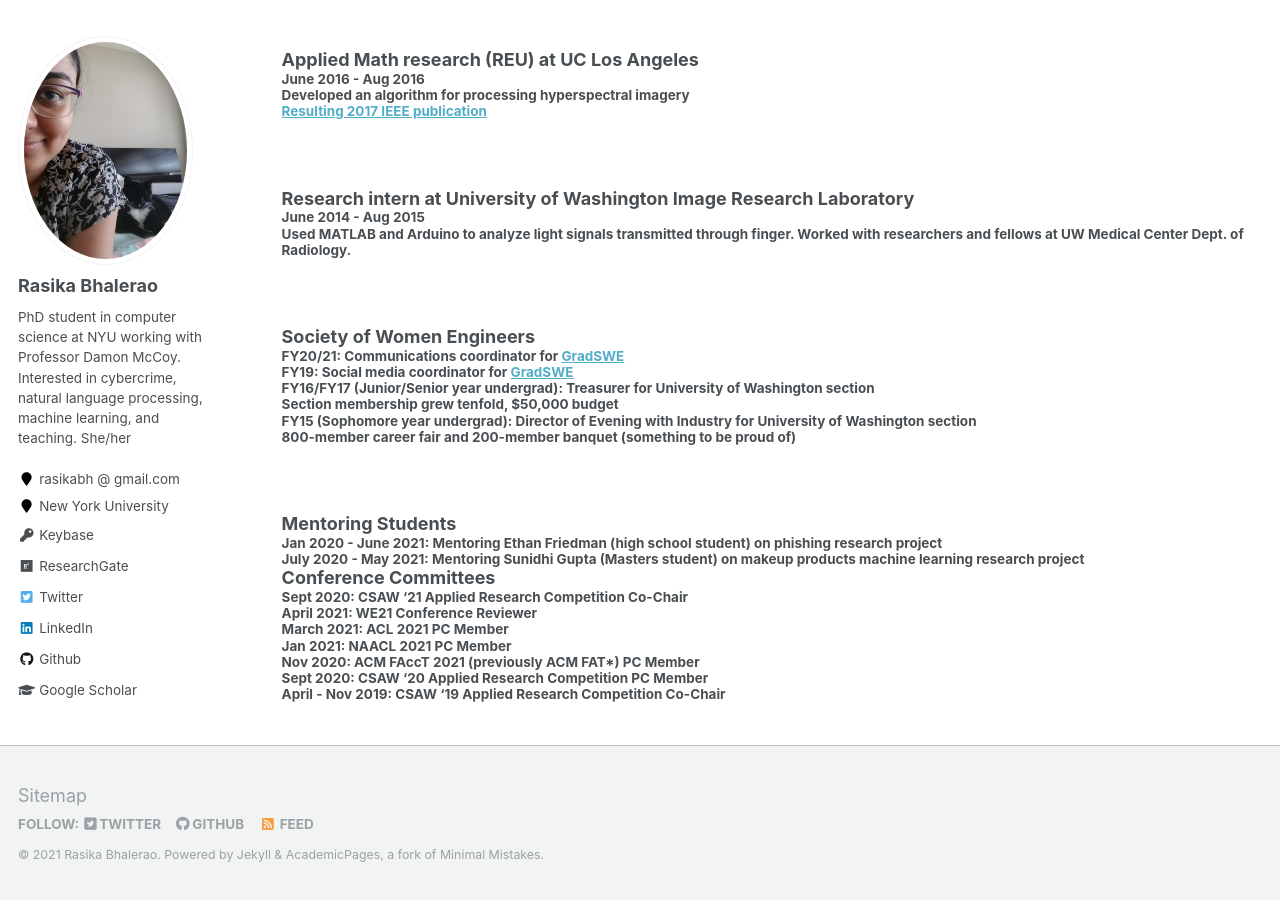
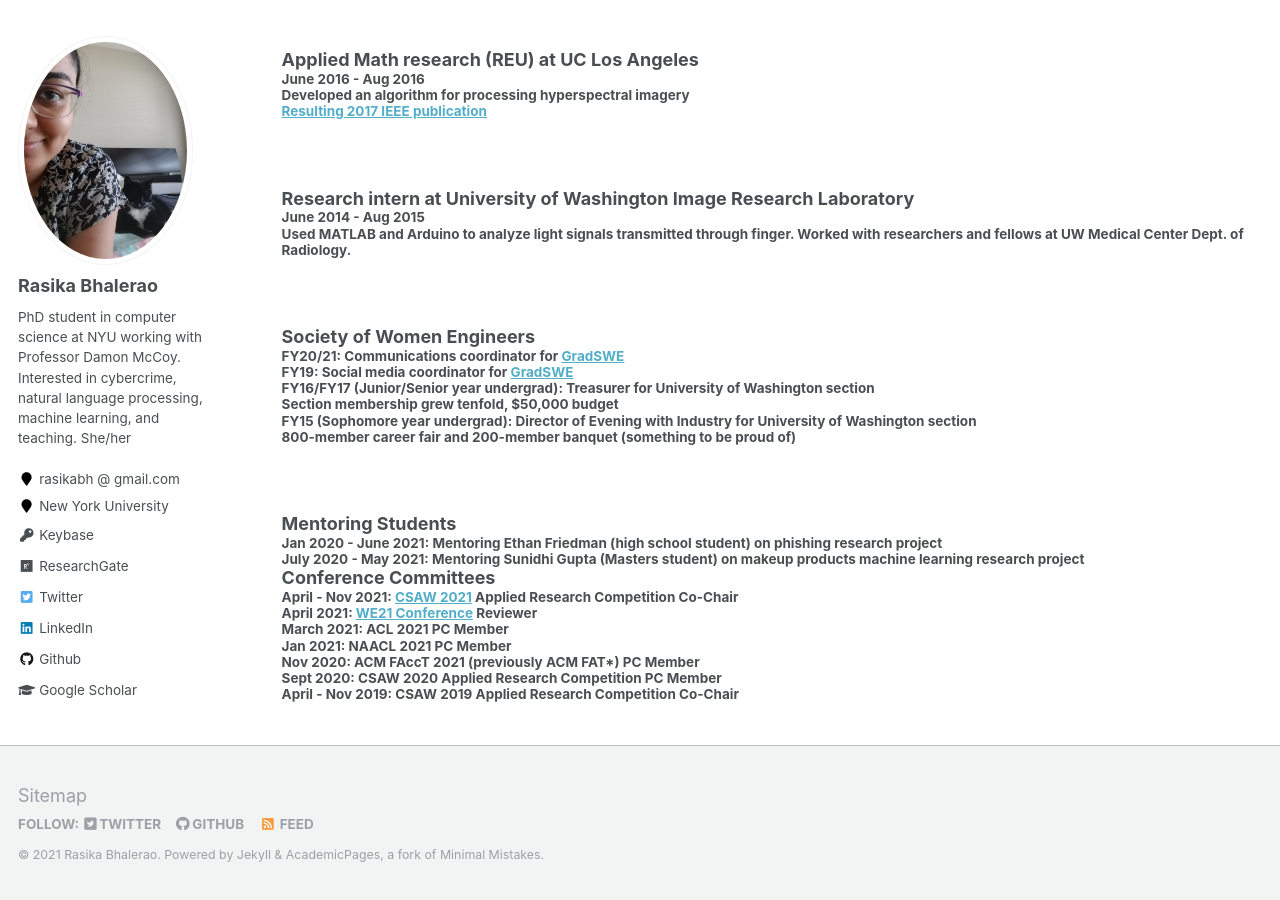
Before and after one commit to rasikabh/rasikabh.github.io, a Jekyll site: the page built from _pages/positions.md, in a window 1280 px wide and 900 px high, scrolled down 739 px. Built offline with Jekyll 4.4.1, drawn with Linux system fonts in a browser that asks for light colours.

Commit message:
Update positions.md

```diff
--- a/_pages/positions.md
+++ b/_pages/positions.md
@@ -64,10 +64,10 @@ h2, h3, h4, h5, h6 {margin: 0;}
 #### July 2020 - May 2021: Mentoring Sunidhi Gupta (Masters student) on makeup products machine learning research project
 
 ### Conference Committees
-#### Sept 2020: CSAW ‘21 Applied Research Competition Co-Chair
-#### April 2021: WE21 Conference Reviewer
+#### April - Nov 2021: [CSAW 2021](https://www.csaw.io/research) Applied Research Competition Co-Chair
+#### April 2021: [WE21 Conference](https://alltogether.swe.org/2020/12/now-open-we21-call-for-participation) Reviewer
 #### March 2021: ACL 2021 PC Member
 #### Jan 2021: NAACL 2021 PC Member
 #### Nov 2020: ACM FAccT 2021 (previously ACM FAT*) PC Member
-#### Sept 2020: CSAW ‘20 Applied Research Competition PC Member
-#### April - Nov 2019: CSAW ‘19 Applied Research Competition Co-Chair
+#### Sept 2020: CSAW 2020 Applied Research Competition PC Member
+#### April - Nov 2019: CSAW 2019 Applied Research Competition Co-Chair
```
